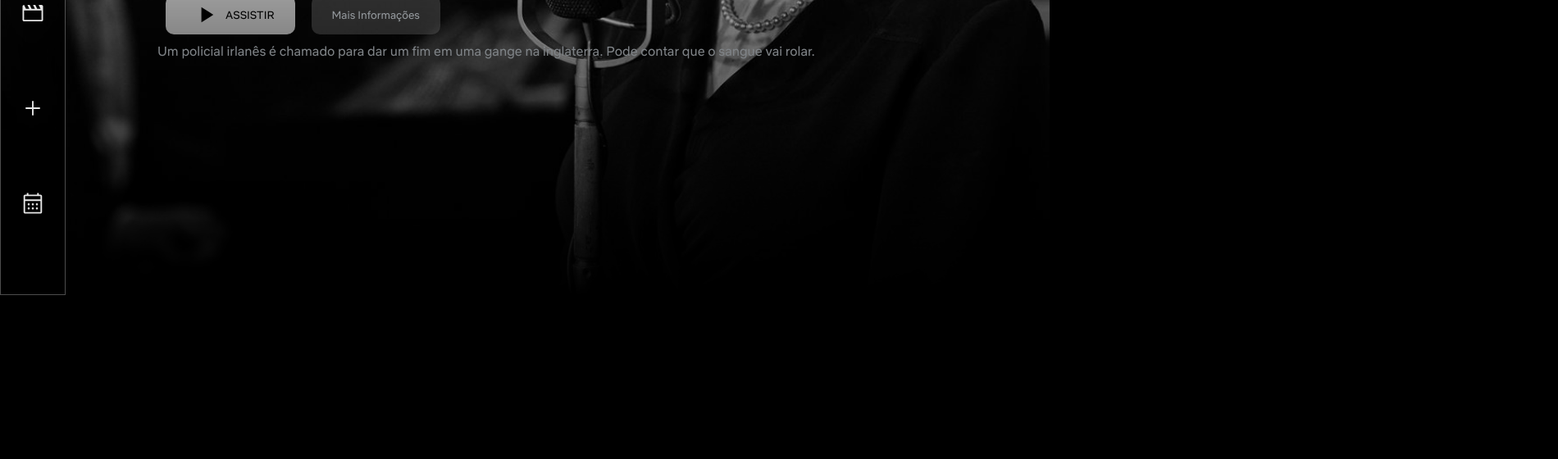
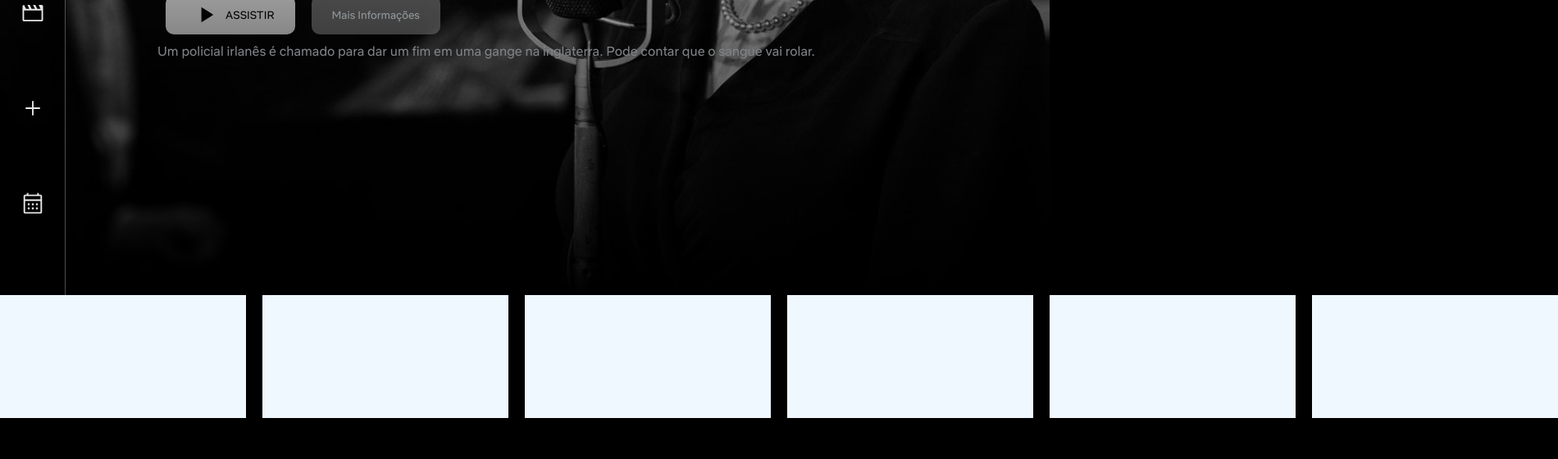
Before and after one commit to CarlosCafeJs/projetoNETFLIX, a plain HTML site: page index.html in a window 1280 px wide. Shown: the part 440-1000 px from the top of the page at 82% size, 1900 px wide, since content can reach past the window. After the commit the page ends 950 px from the top, so only its background shows below. Drawn offline with Linux system fonts and the light colour scheme; files whose address does not match are found by name.

Commit message:
Adicionado os esboços do card, corrigido erro na tela width estourado.

```diff
--- a/css/style.css
+++ b/css/style.css
@@ -13,6 +13,7 @@
     margin: 0%;
     font-family:'netflix-font';
     font-style: normal;
+    box-sizing: border-box;
 }
 
 *, *:before, *:after
@@ -28,17 +29,6 @@ body
 }
 
 
-#--backgoundHeader
-{
-
-    height: 100vh;
-
-
-
-
-
-}
-
 
 #--itensMenuNAV
 {
@@ -49,7 +39,7 @@ body
     position: fixed;
 
     backdrop-filter: blur(30px);
-    border: 1px solid rgba(255, 255, 255, 0.3);
+    border-right: 1px solid rgba(255, 255, 255, 0.3);
 
     background: linear-gradient(80deg, transparent, rgb(0, 0, 0) 100%);
 
@@ -109,8 +99,6 @@ body
 }
 .contentBannerText
 {
-    width: 100%;
-
     display: flex;
 
     flex-direction: column;
@@ -163,7 +151,7 @@ body
 
 #--buttonMaisInformacoes
 {
-    background-color: rgba(216, 216, 216, 0.3);
+    background-color: rgba(216, 216, 216, 0.5);
     color: aliceblue;
 }
 #--buttonAssistir svg
@@ -183,10 +171,12 @@ body
 }
 .cardInicial-item
 {
-    display: block;
-    width: 200px;
-    height: 200px;
-    position: relative;
+    display: flex;
+    width: 300px;
+    height: 150px;
 
-    background-color: #000000;
+    flex-wrap: wrap;
+
+    background-color: aliceblue;
+
 }
--- a/index.html
+++ b/index.html
@@ -68,6 +68,15 @@
                     <div class="cardInicial-item" id=""></div>
                     <div class="cardInicial-item" id=""></div>
                 </div>
+
+                <div class="conteinerMovies2">
+                    <div class="cardInicial-item2" id=""></div>
+                    <div class="cardInicial-item2" id=""></div>
+                    <div class="cardInicial-item2" id=""></div>
+                    <div class="cardInicial-item2" id=""></div>
+                    <div class="cardInicial-item2" id=""></div>
+                    <div class="cardInicial-item2" id=""></div>
+                </div>
             </main>
     <footer></footer>
 
```
